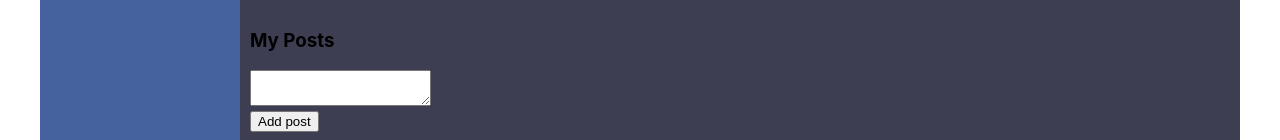
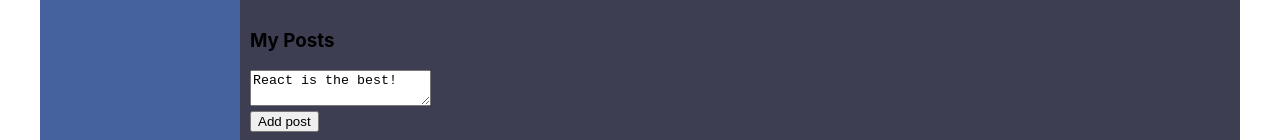
Before and after one commit to StanYaro/FirstReactApp, a React (Create React App) app: page /profile in a window 1280 px wide. Shown: the part 454-594 px from the top of the page. Built offline with nearby package versions, Linux system fonts and the light colour scheme; grey boxes are pictures that could not be loaded.

Commit message:
initial commit

```diff
--- a/src/App.js
+++ b/src/App.js
@@ -17,8 +17,16 @@
       <Header />
       <Navbar />
       <div className='app-wrapper-content'>
-      <Route /*exact*/ path='/dialogs' render = { () => <Dialogs state={props.state.dialogsPage} />} />
-      <Route /*exact*/ path='/profile' render = { () => <Profile state={props.state.profilePage} addPost={props.addPost} />} />
+
+      <Route /*exact*/ path='/dialogs'
+         render = { () => <Dialogs
+           state={props.state.dialogsPage} />} />
+
+      <Route /*exact*/ path='/profile'
+         render = { () => <Profile
+           profilePage={props.state.profilePage}
+           addPost={props.addPost}
+           updateNewPostText={props.updateNewPostText} />} />
       </div>
     </div>
   );
--- a/src/Redux/state.js
+++ b/src/Redux/state.js
@@ -1,4 +1,6 @@
-import { rerenderEntireTree } from "../render";
+let rerenderEntireTree = () => {
+  console.log ('state changed');
+}
 
 let state = {
   profilePage: {
@@ -7,7 +9,8 @@
       {id: '2', message: 'its my 1st post', likesCount: 23},
       {id: '3', message: 'asdas', likesCount: 1113},
       {id: '4', message: 'asgasdgasdgasd', likesCount: 3}
-    ]
+    ],
+    newPostText: 'React is the best!'
 },
   dialogsPage: {
     dialogs : [
@@ -29,18 +32,25 @@
   }
 }
 
-export let addPost = (postMessage) => {
-  let newPOst = {
+export const addPost = () => {
+  let newPost = {
     id: 5,
-    message: postMessage,
+    message: state.profilePage.newPostText,
     likesCount: 0
   };
-
-  state.profilePage.posts.push(newPOst);
+  state.profilePage.posts.push(newPost);
+  state.profilePage.newPostText = '';
   rerenderEntireTree(state);
 }
 
+export const updateNewPostText = (newText) => {
+    state.profilePage.newPostText = newText;
+    rerenderEntireTree(state);
+}
+
+export const subscribe = (observer) => {
+  rerenderEntireTree = observer;
+}
 
 
-
-  export default state;
+export default state;
--- a/src/components/Profile/My posts/MyPosts.jsx
+++ b/src/components/Profile/My posts/MyPosts.jsx
@@ -1,16 +1,21 @@
 import React from 'react';
 import s from './MyPosts.module.css';
 import Post from './Post/Post';
+
 
 const MyPosts = (props) => {
 let postsElements = props.posts.map ( post => <Post message={post.message} likesCount={post.likesCount} />);
 
 let newPostElement = React.createRef();
 
+
 let addPost = () => {
+  props.addPost();
+}
+
+let onPostChange = () => {
   let text = newPostElement.current.value;
-  props.addPost(text);
-  newPostElement.current.value = '';
+  props.updateNewPostText(text);
 }
 
     return (
@@ -19,7 +24,7 @@
       <h3>My Posts</h3>
 
         <div>
-        <textarea ref={newPostElement} ></textarea>
+        <textarea onChange={onPostChange} ref={newPostElement} value={props.newPostText} />
         </div>
 
         <div>
--- a/src/components/Profile/Profile.jsx
+++ b/src/components/Profile/Profile.jsx
@@ -7,7 +7,10 @@
     return (
     <div>
         <ProfileInfo />
-        <MyPosts posts={props.state.posts} addPost={props.addPost} />
+        <MyPosts posts={props.profilePage.posts}
+                 newPostText={props.profilePage.newPostText}
+                 updateNewPostText={props.updateNewPostText}
+                 addPost={props.addPost} />
     </div>
     );
 }
--- a/src/index.js
+++ b/src/index.js
@@ -1,9 +1,23 @@
 import * as serviceWorker from './serviceWorker';
-import { rerenderEntireTree } from './render';
-import state from './Redux/state';
+import state, { subscribe } from './Redux/state';
+import React from 'react';
+import ReactDOM from 'react-dom';
+import './index.css';
+import App from './App';
+import {addPost, updateNewPostText} from './Redux/state';
+import {BrowserRouter, Route} from 'react-router-dom';
+
+let rerenderEntireTree = (state) => {
+  ReactDOM.render(
+    <BrowserRouter>
+        <App state= {state} addPost= {addPost} updateNewPostText= {updateNewPostText} />
+    </BrowserRouter>, document.getElementById('root'));
+}
 
 
 rerenderEntireTree(state);
+
+subscribe(rerenderEntireTree);
 
 // If you want your app to work offline and load faster, you can change
 // unregister() to register() below. Note this comes with some pitfalls.
--- a/src/render.js
+++ /dev/null
@@ -1,14 +0,0 @@
-import React from 'react';
-import ReactDOM from 'react-dom';
-import './index.css';
-import App from './App';
-import * as serviceWorker from './serviceWorker';
-import {addPost} from './Redux/state';
-import {BrowserRouter, Route} from 'react-router-dom';
-
-export let rerenderEntireTree = (state) => {
-  ReactDOM.render(
-    <BrowserRouter>
-        <App state={state} addPost= {addPost} />
-    </BrowserRouter>, document.getElementById('root'));
-}
```
